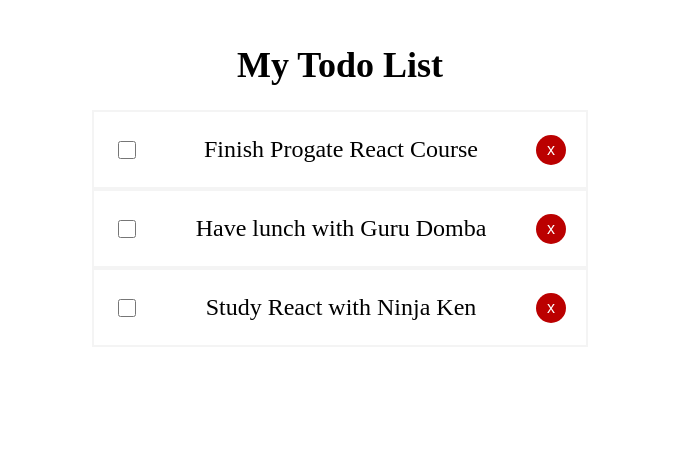
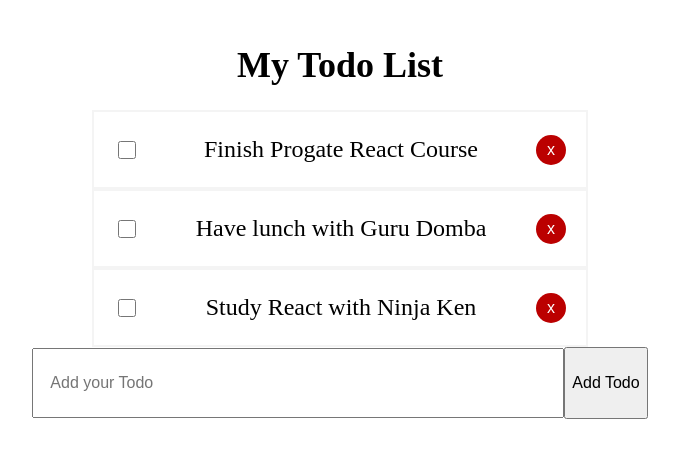
Before and after one commit to MuhammadAkaSahadi/Todo-List-React, a React (Vite) app: page / in a window 1280 px wide. Shown: the top 458 px of the page, without its empty margins (300-979 px from the left). Built offline with nearby package versions, Linux system fonts and the light colour scheme.

Commit message:
Develop add todo feature

```diff
--- a/src/App.jsx
+++ b/src/App.jsx
@@ -1,5 +1,6 @@
 import { useState } from 'react'
 import Todos from './components/Todos.jsx';
+import TodoForm from './components/TodoForm.jsx';
 
 function App() {
   const [todos, setTodos] = useState([
@@ -43,6 +44,22 @@
     setTodos(updatedTodos)
   }
 
+  const addTodo = (todoTitle) => {
+    if (todoTitle === '') {
+      return // validasi jika ternyata tidak ada yang diketikkan sebagai title
+    }
+
+    const newTodo = { // Buat data newTodo menggunakan nilai dari todoTitle
+      id: todos.length + 1,
+      title: todoTitle,
+      completed: false,
+    }
+
+    const updateTodos = todos.concat(newTodo)
+    setTodos(updateTodos)
+  }
+
+
   return (
     <>
       <div style={styles.container}>
@@ -50,6 +67,7 @@
           My Todo List
         </h1>
         <Todos Mytodos={todos} MytoggleCompleted={toggleCompleted} MytoggleDeleted={toggleDeleted}/>
+        <TodoForm addTodo={addTodo}/>
       </div>
     </>
   )
--- /dev/null
+++ b/src/components/TodoForm.jsx
@@ -0,0 +1,55 @@
+import { useState } from "react"
+
+const TodoForm = ({addTodo}) => {
+    const [title, setTitle] = useState('')
+
+    const handleSubmit = (event) => {
+        event.preventDefault()
+        addTodo(title)
+        setTitle('') // Reset title-nya ketika selesai menambahkan baru
+    }
+
+    const handleChangeTitle = (event) => {
+        setTitle(event.target.value)
+    }
+
+    console.log(title)
+
+    return (
+        <div style={styles.container}>
+            <form onSubmit={(event) => {
+                handleSubmit(event)
+            }}>
+                <input
+                    type="text"
+                    placeholder="Add your Todo"
+                    style={styles.formInput}
+                    onChange={(event) => {
+                        handleChangeTitle(event)
+                    }}
+                    value={title} // Atur nilai dari input sesuai dengan state  "title"
+                />
+                <button style={styles.button}>Add Todo</button>
+            </form>
+        </div>
+    )
+}
+
+const styles = {
+    container: {
+        marginBottom: '32px',
+    },
+    formInput: {
+        height: '66px',
+        width: '40%',
+        fontSize: '16px',
+        padding: '0 16px',
+    },
+    button: {
+        height: '72px',
+        fontSize: '16px',
+    },
+}
+
+
+export default TodoForm
```
Lines whose indentation alone changed are shown as unchanged.
